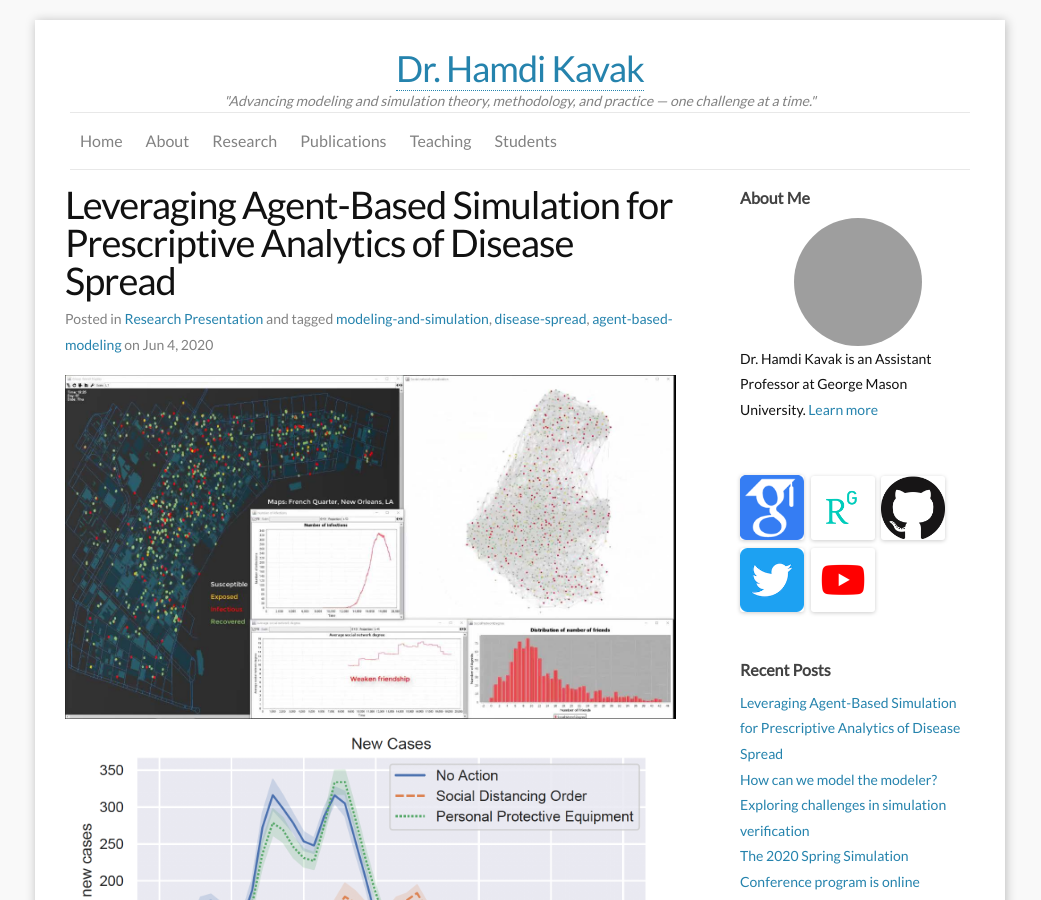
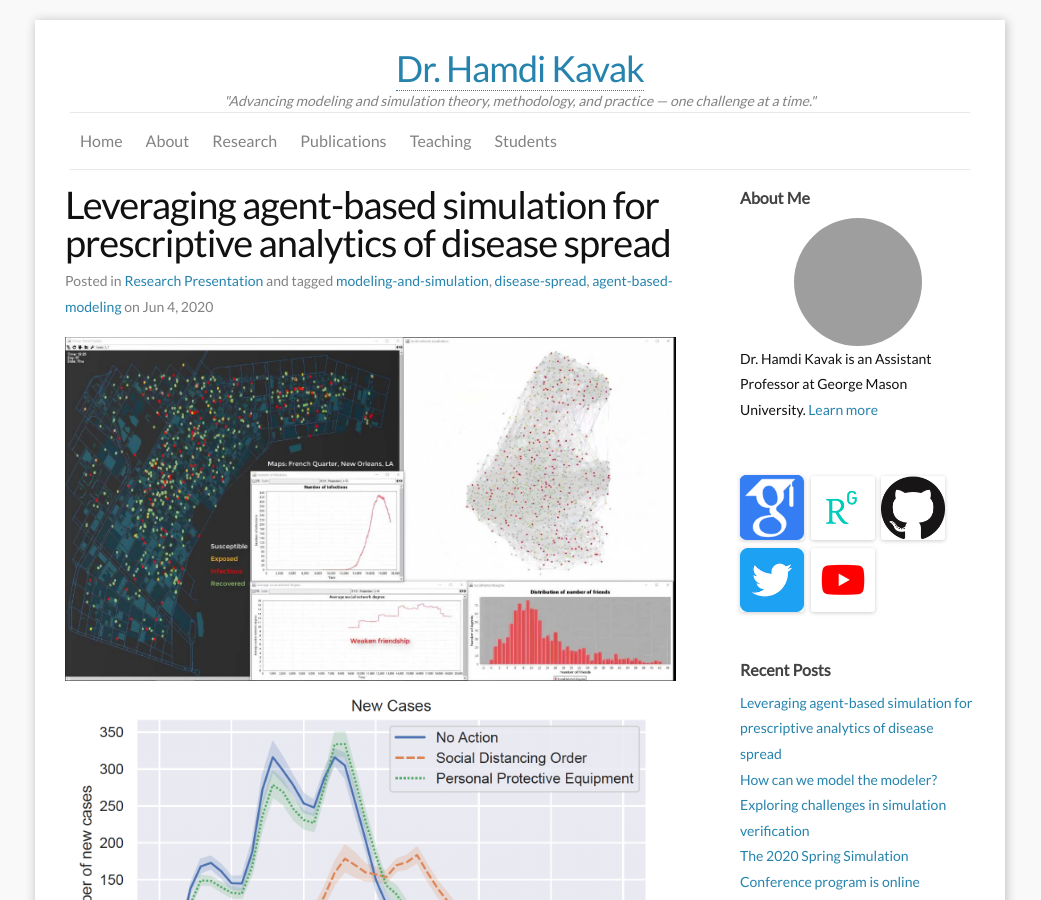
Before and after one commit to hamdikavak/hamdikavak.github.io, a Jekyll site: the page built from _posts/2020-06-04-sigspatial-newsletter.md, in a window 1280 px wide and 900 px high. Shown: the whole window, without its empty margins (120-1161 px from the left). Built offline with Jekyll 4.4.1, drawn with Linux system fonts in a browser that asks for light colours; nearby versions of some CDN libraries; comment, search, counter and statistics services are not loaded; grey boxes are pictures that could not be loaded.

```diff
--- a/_posts/2020-06-04-sigspatial-newsletter.md
+++ b/_posts/2020-06-04-sigspatial-newsletter.md
@@ -1,6 +1,6 @@
 ---
 published: true
-title: Leveraging Agent-Based Simulation for Prescriptive Analytics of Disease Spread
+title: Leveraging agent-based simulation for prescriptive analytics of disease spread
 layout: post
 categories:
 - Research Presentation
```
